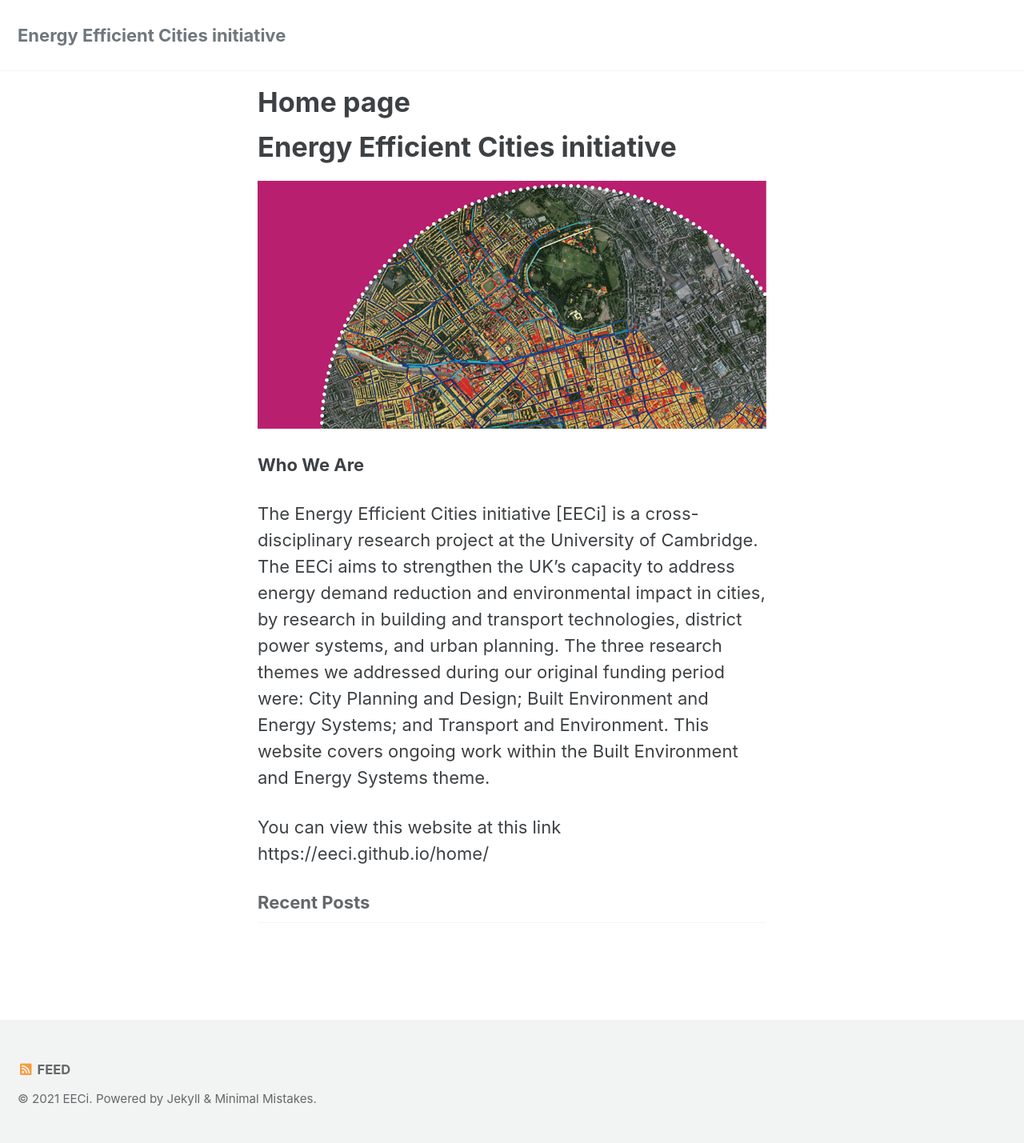
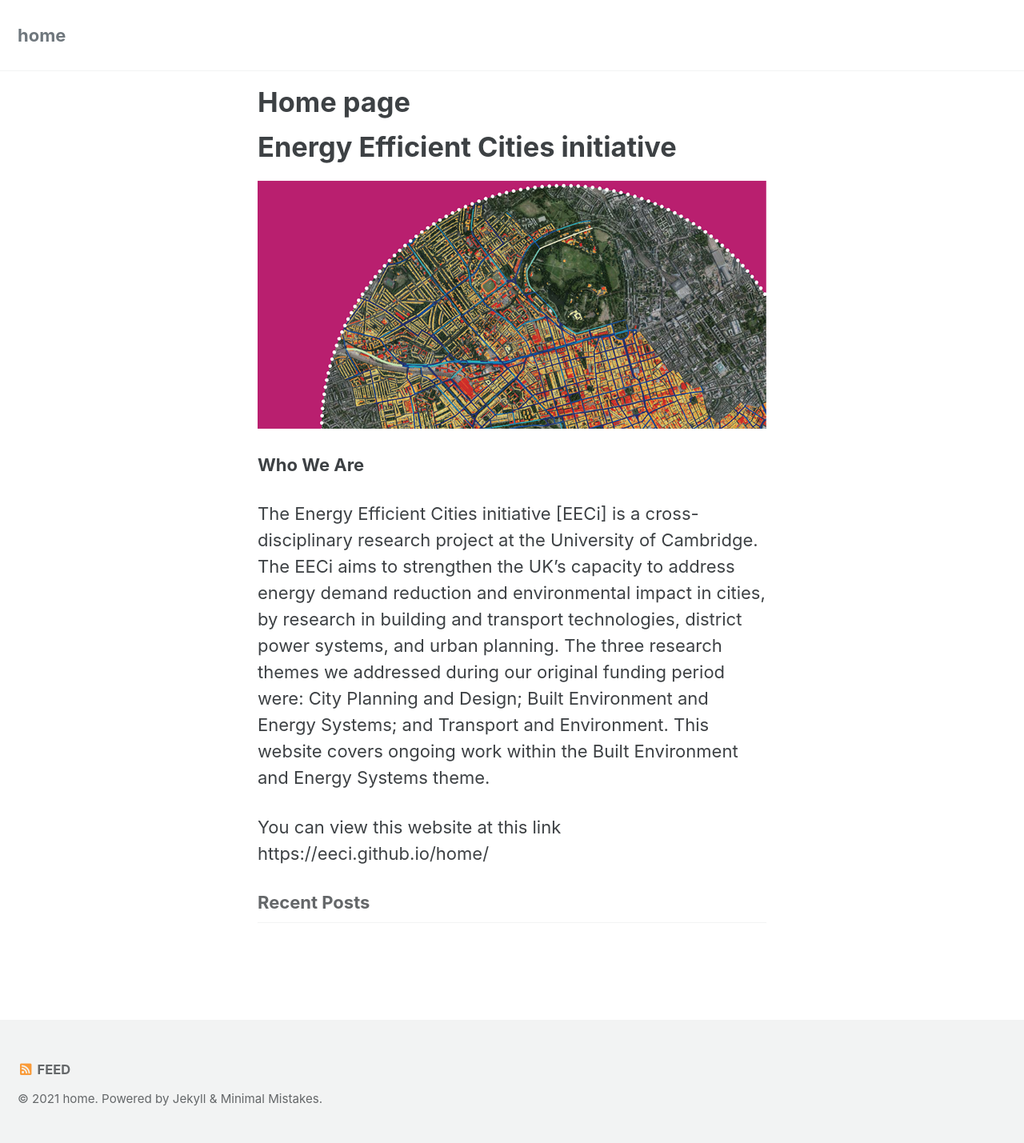
Before and after one commit to EECi/home, a Jekyll site: the page built from index.md, in a window 1280 px wide. Shown: the whole page at 80% size. Built offline with Jekyll 4.4.1, drawn with Linux system fonts in a browser that asks for light colours; cached includes are drawn as plain includes; some of the changed lines change nothing that is shown.

Commit message:
reverting

```diff
--- a/_config.yml
+++ b/_config.yml
@@ -1,3 +1,4 @@
+<<<<<<< HEAD
 # Welcome to Jekyll!
 #
 # This config file is meant for settings that affect your entire site, values
@@ -181,6 +182,11 @@
 
 
 # Conversion
+=======
+theme: minimal-mistakes-jekyll
+name: Energy Efficient Cities Initiative website
+title: Energy Efficient Cities Initiative
+>>>>>>> parent of 6e3e770... Update _config.yml
 markdown: kramdown
 highlighter: rouge
 lsi: false
```
